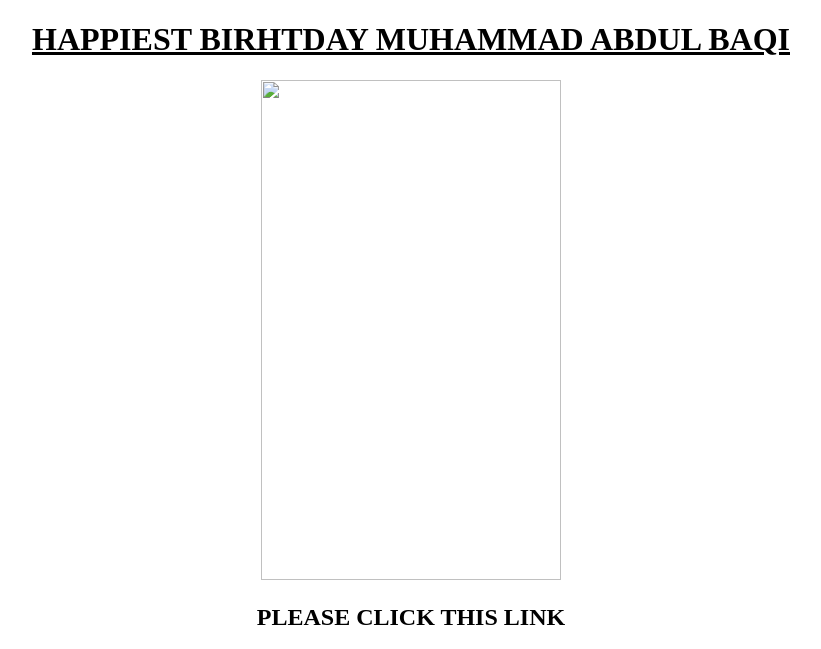
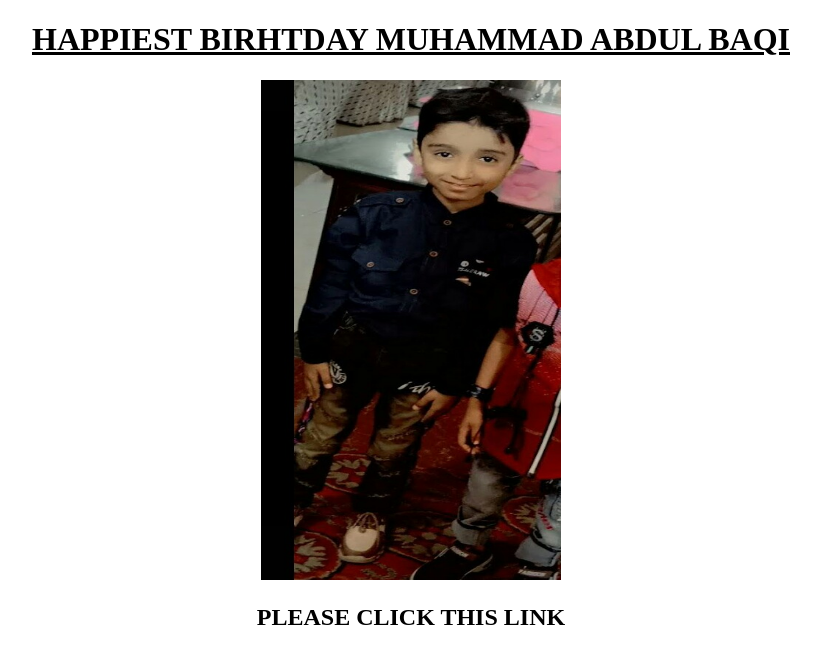
Before and after one commit to AsshiStar03-dev/site01, a plain HTML site: page index.html in a window 1280 px wide. Shown: the top 649 px of the page, without its empty margins (229-1050 px from the left). Drawn offline with Linux system fonts and the light colour scheme.

Commit message:
Update index.html

```diff
--- a/index.html
+++ b/index.html
@@ -8,7 +8,7 @@
 </head>
 <body>
  <center><b> <h1> <u>  HAPPIEST BIRHTDAY MUHAMMAD ABDUL BAQI</h1></b></u>
-<img width="300"  height="500" src="h.jpg.jpg" alt="">
+<img width="300"  height="500" src="1.jpg" alt="">
 
 <h2> PLEASE CLICK THIS LINK</h2>
 <a href="birthday.html"> <h1>SURPRISE</h1></a>
```
